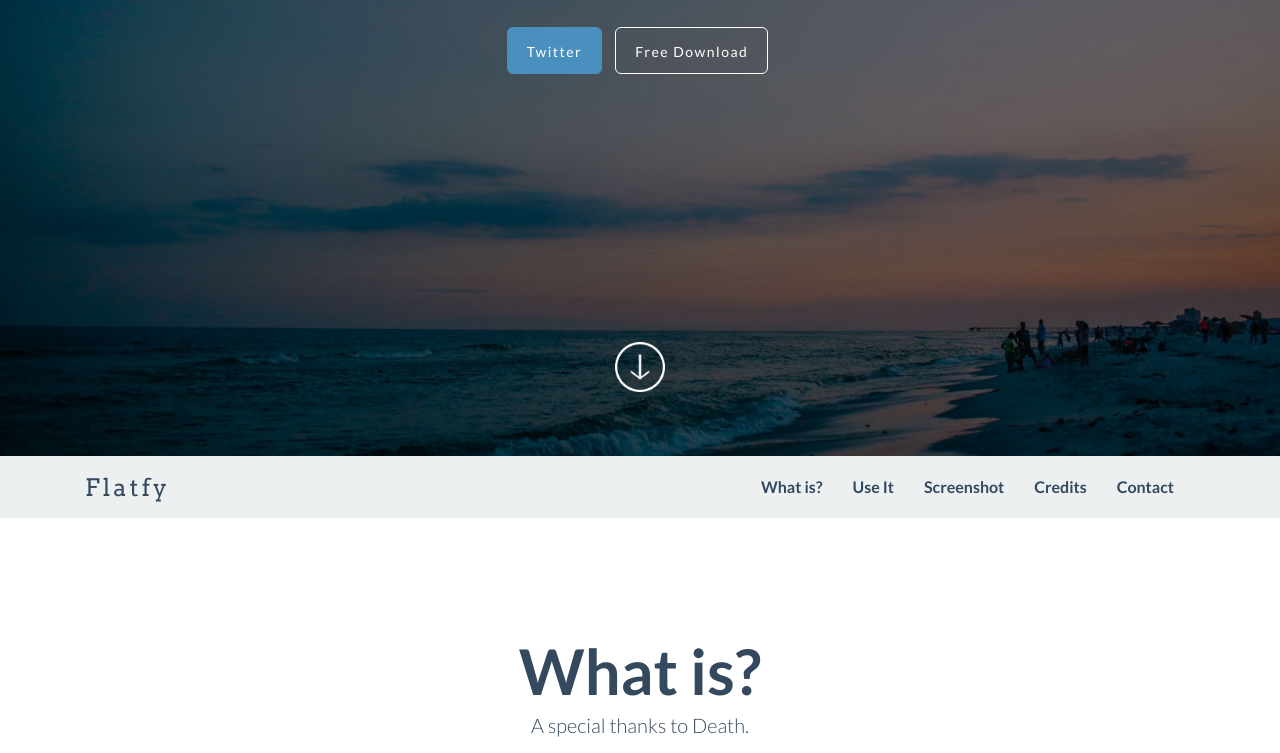
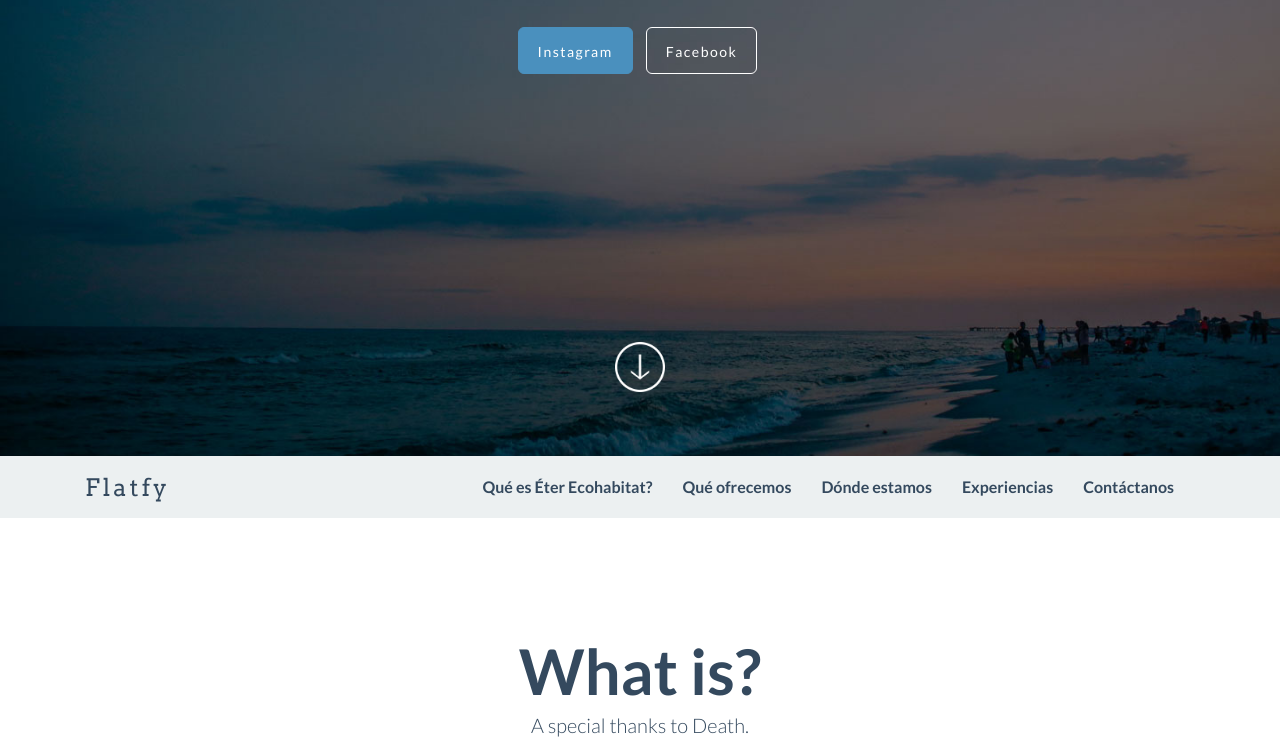
Before and after one commit to jaderzk/ecohabitateter, a plain HTML site: page index.html in a window 1280 px wide. Shown: the part 344-1097 px from the top of the page. Drawn offline with Linux system fonts and the light colour scheme.

Commit message:
Add files via upload

```diff
--- a/index.html
+++ b/index.html
@@ -61,9 +61,9 @@
 			<h1 class="h1_home wow fadeIn" data-wow-delay="0.4s">Éter Ecohabitat</h1>
 			<h3 class="h3_home wow fadeIn" data-wow-delay="0.6s">Espacio de descanso & de conexión</h3>
 			<ul class="list-inline intro-social-buttons">
-				<li><a href="https://twitter.com/galantiandrea" class="btn  btn-lg mybutton_cyano wow fadeIn" data-wow-delay="0.8s"><span class="network-name">Twitter</span></a>
+				<li><a href="https://instagram.com/eterecohabitat" class="btn  btn-lg mybutton_cyano wow fadeIn" data-wow-delay="0.8s"><span class="network-name">Instagram</span></a>
 				</li>
-				<li id="download" ><a href="#downloadlink" class="btn  btn-lg mybutton_standard wow swing wow fadeIn" data-wow-delay="1.2s"><span class="network-name">Free Download</span></a>
+				<li id="download" ><a href="https://www.facebook.com/eterecohabitat" class="btn  btn-lg mybutton_standard wow swing wow fadeIn" data-wow-delay="1.2s"><span class="network-name">Facebook</span></a>
 				</li>
 			</ul>
 		</div>
@@ -91,11 +91,11 @@
 			<div class="collapse navbar-collapse navbar-right navbar-ex1-collapse">
 				<ul class="nav navbar-nav">
 
-					<li class="menuItem"><a href="#whatis">What is?</a></li>
-					<li class="menuItem"><a href="#useit">Use It</a></li>
-					<li class="menuItem"><a href="#screen">Screenshot</a></li>
-					<li class="menuItem"><a href="#credits">Credits</a></li>
-					<li class="menuItem"><a href="#contact">Contact</a></li>
+					<li class="menuItem"><a href="#whatis">Qué es Éter Ecohabitat?</a></li>
+					<li class="menuItem"><a href="#useit">Qué ofrecemos</a></li>
+					<li class="menuItem"><a href="#screen">Dónde estamos</a></li>
+					<li class="menuItem"><a href="#credits">Experiencias</a></li>
+					<li class="menuItem"><a href="#contact">Contáctanos</a></li>
 				</ul>
 			</div>
 
```
